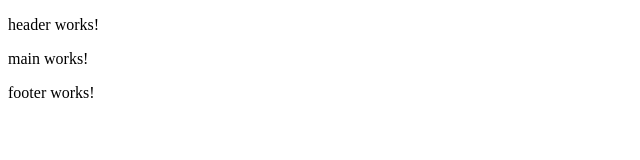
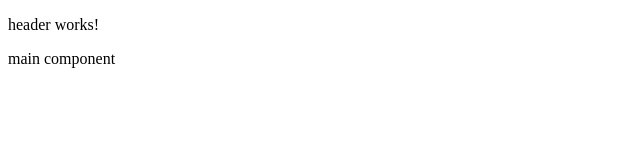
Before and after one commit to Wojciech-Golewski/angular-static-test, an Angular app: page / in a window 1280 px wide. Shown: the top 160 px of the page, without its empty margins (0-640 px from the left). Built offline with nearby package versions, Linux system fonts and the light colour scheme.

Commit message:
html markup changed

```diff
--- a/src/app/core/components/main/main.component.html
+++ b/src/app/core/components/main/main.component.html
@@ -1 +1,3 @@
-<p>main works!</p>
+<div class="page">
+    main component
+</div>
--- a/src/app/shop/components/shop-main/shop-main.component.html
+++ b/src/app/shop/components/shop-main/shop-main.component.html
@@ -1 +1,3 @@
-<p>shop works!</p>
+<div class="page">
+    shop main
+</div>
```
